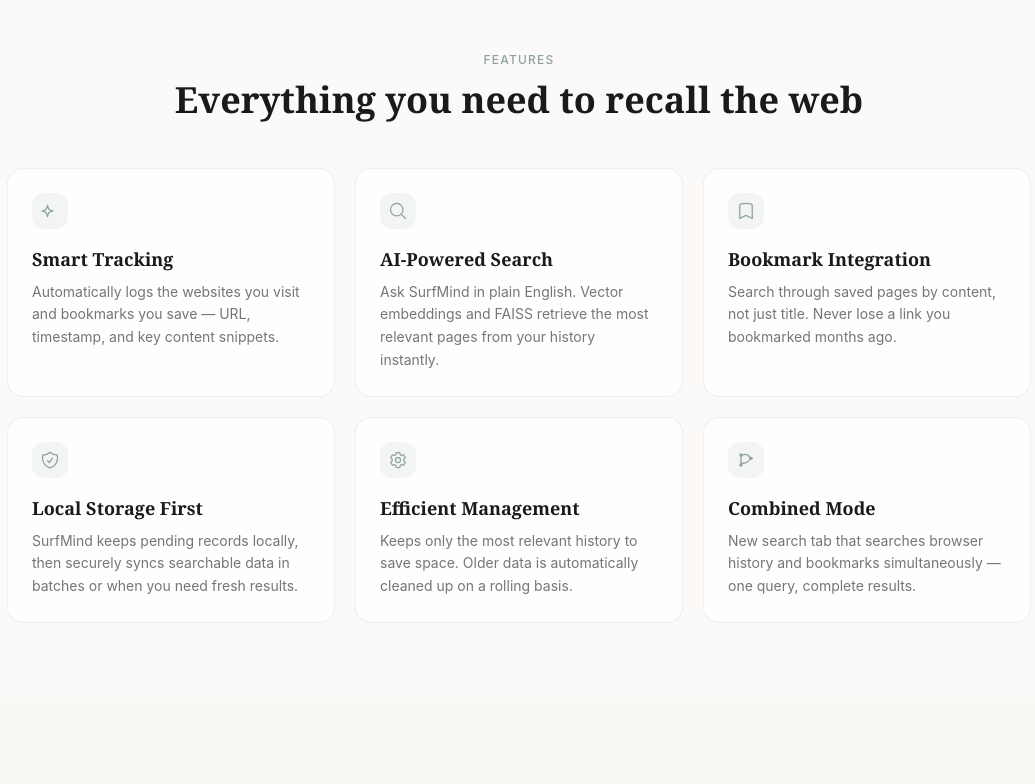
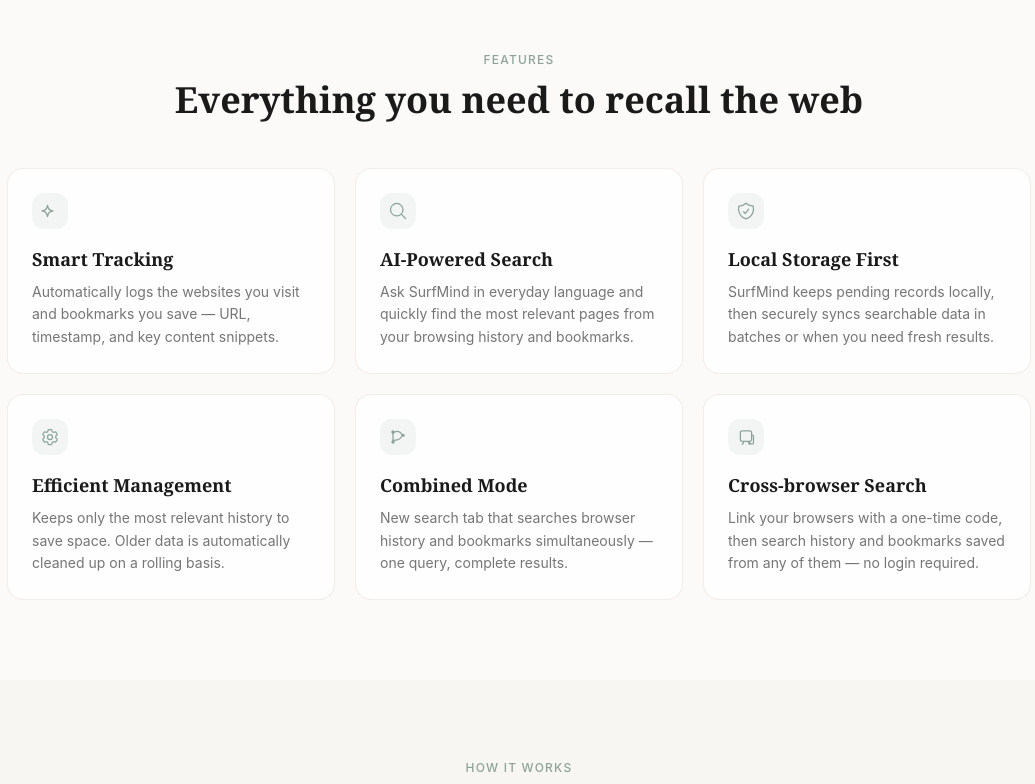
Before and after one commit to mohdzain98/surfmind-web, a React (Vite) app: page / in a window 1280 px wide. Shown: the part 1705-2489 px from the top of the page, without its empty margins (121-1156 px from the left). Built offline with nearby package versions, Linux system fonts and the light colour scheme.

Commit message:
added new asset

```diff
--- a/src/components/home/Features.tsx
+++ b/src/components/home/Features.tsx
@@ -29,24 +29,6 @@ function IconSearch() {
         strokeLinecap="round"
         strokeLinejoin="round"
         d="M21 21l-5.197-5.197m0 0A7.5 7.5 0 105.196 5.196a7.5 7.5 0 0010.607 10.607z"
-      />
-    </svg>
-  );
-}
-
-function IconBookmark() {
-  return (
-    <svg
-      className="w-5 h-5"
-      fill="none"
-      viewBox="0 0 24 24"
-      stroke="currentColor"
-      strokeWidth={1.5}
-    >
-      <path
-        strokeLinecap="round"
-        strokeLinejoin="round"
-        d="M17.593 3.322c1.1.128 1.907 1.077 1.907 2.185V21L12 17.25 4.5 21V5.507c0-1.108.806-2.057 1.907-2.185a48.507 48.507 0 0111.186 0z"
       />
     </svg>
   );
@@ -120,6 +102,29 @@ function IconMerge() {
   );
 }
 
+function IconDevices() {
+  return (
+    <svg
+      className="w-5 h-5"
+      fill="none"
+      viewBox="0 0 24 24"
+      stroke="currentColor"
+      strokeWidth={1.5}
+    >
+      <path
+        strokeLinecap="round"
+        strokeLinejoin="round"
+        d="M9 17.25v1.007c0 .597-.237 1.17-.659 1.591L7.5 20.69m1.5-3.44h6m0 0v1.007c0 .597.237 1.17.659 1.591l.841.841m-1.5-3.44h1.5A2.25 2.25 0 0018.75 15V6.75A2.25 2.25 0 0016.5 4.5h-9a2.25 2.25 0 00-2.25 2.25V15a2.25 2.25 0 002.25 2.25H9z"
+      />
+      <path
+        strokeLinecap="round"
+        strokeLinejoin="round"
+        d="M18.75 9.75h.75A1.5 1.5 0 0121 11.25v7.5a1.5 1.5 0 01-1.5 1.5H18a1.5 1.5 0 01-1.5-1.5v-1.5"
+      />
+    </svg>
+  );
+}
+
 const features = [
   {
     icon: <IconBrain />,
@@ -129,12 +134,7 @@ const features = [
   {
     icon: <IconSearch />,
     title: "AI-Powered Search",
-    desc: "Ask SurfMind in plain English. Vector embeddings and FAISS retrieve the most relevant pages from your history instantly.",
-  },
-  {
-    icon: <IconBookmark />,
-    title: "Bookmark Integration",
-    desc: "Search through saved pages by content, not just title. Never lose a link you bookmarked months ago.",
+    desc: "Ask SurfMind in everyday language and quickly find the most relevant pages from your browsing history and bookmarks.",
   },
   {
     icon: <IconShield />,
@@ -150,6 +150,11 @@ const features = [
     icon: <IconMerge />,
     title: "Combined Mode",
     desc: "New search tab that searches browser history and bookmarks simultaneously — one query, complete results.",
+  },
+  {
+    icon: <IconDevices />,
+    title: "Cross-browser Search",
+    desc: "Link your browsers with a one-time code, then search history and bookmarks saved from any of them — no login required.",
   },
 ];
 
--- a/src/components/home/ImageCarousel.tsx
+++ b/src/components/home/ImageCarousel.tsx
@@ -4,6 +4,7 @@ import img2 from "../../assets/2.png";
 import img3 from "../../assets/3.png";
 import img4 from "../../assets/4.png";
 import img5 from "../../assets/5.png";
+import img6 from "../../assets/6.png";
 
 const screenshots = [
   { src: img1, alt: "SurfMind — extension popup" },
@@ -11,6 +12,7 @@ const screenshots = [
   { src: img3, alt: "SurfMind — browsing history" },
   { src: img4, alt: "SurfMind — bookmark search" },
   { src: img5, alt: "SurfMind — AI search results" },
+  { src: img6, alt: "SurfMind — cross-browser search" },
 ];
 
 function ImageWithPadding({
```
Also changed, not shown: src/assets/6.png (added).
